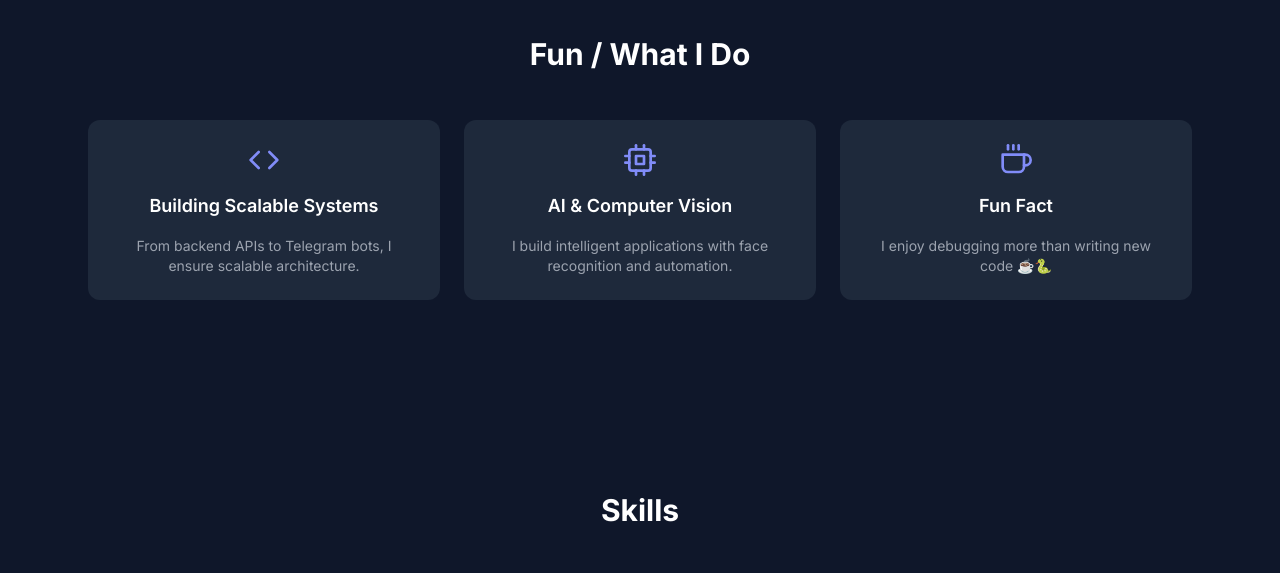
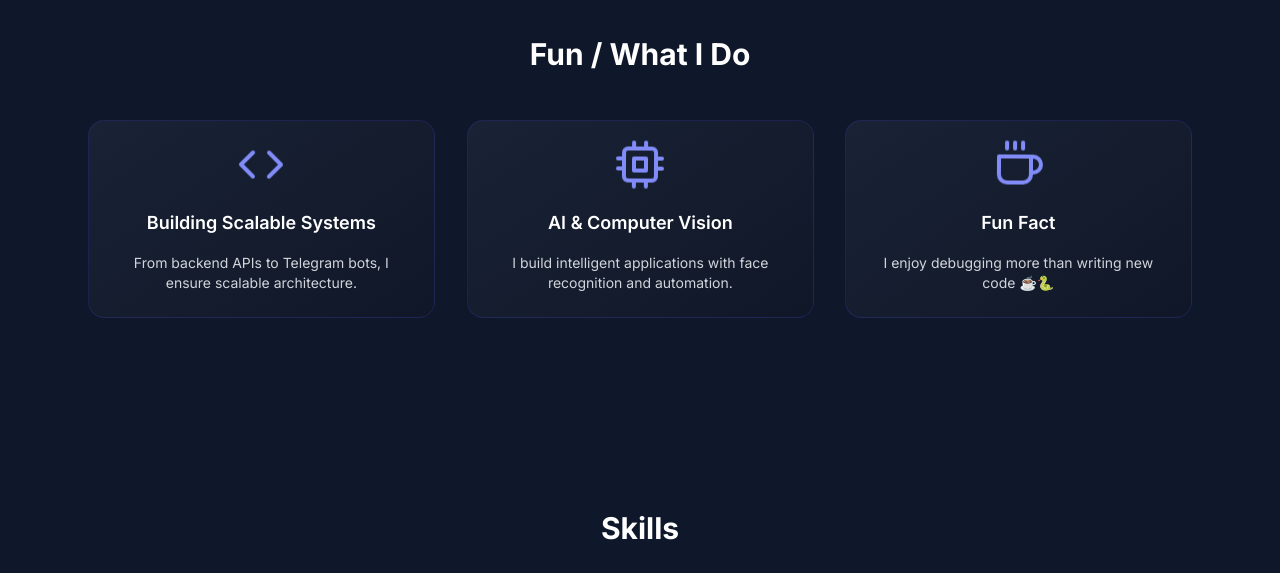
Before and after one commit to Nozhan84/nozhan84.github.io, a plain HTML site: page index.html in a window 1280 px wide. Shown: the part 1260-1833 px from the top of the page. Drawn offline with nearby package versions, Linux system fonts and the light colour scheme.

Commit message:
fix “Fun / What I Do” Section

```diff
--- a/index.html
+++ b/index.html
@@ -119,59 +119,104 @@
 </section>
 
 
-<!-- ================= FUN / WHAT I DO ================= -->
+<!-- ================= FUN / WHAT I DO (Lux Version) ================= -->
 <section id="fun" class="fade-section py-24 bg-slate-900">
   <div class="max-w-6xl mx-auto px-6">
     <h3 class="text-3xl font-bold text-white text-center mb-12">Fun / What I Do</h3>
 
-    <div class="grid grid-cols-1 md:grid-cols-3 gap-6">
+    <div class="grid grid-cols-1 md:grid-cols-3 gap-8">
 
       <!-- Card 1 -->
-      <div class="fun-card bg-slate-800 p-6 rounded-xl flex flex-col items-center text-center gap-4">
-        <i data-feather="code" class="text-indigo-400 w-8 h-8"></i>
+      <div class="fun-card p-6 rounded-2xl flex flex-col items-center text-center gap-4">
+        <i data-feather="code" class="floating-icon text-indigo-400 w-12 h-12"></i>
         <h4 class="text-white font-semibold text-lg">Building Scalable Systems</h4>
-        <p class="text-gray-400 text-sm">From backend APIs to Telegram bots, I ensure scalable architecture.</p>
+        <p class="text-gray-300 text-sm">From backend APIs to Telegram bots, I ensure scalable architecture.</p>
       </div>
 
       <!-- Card 2 -->
-      <div class="fun-card bg-slate-800 p-6 rounded-xl flex flex-col items-center text-center gap-4">
-        <i data-feather="cpu" class="text-indigo-400 w-8 h-8"></i>
+      <div class="fun-card p-6 rounded-2xl flex flex-col items-center text-center gap-4">
+        <i data-feather="cpu" class="floating-icon text-indigo-400 w-12 h-12"></i>
         <h4 class="text-white font-semibold text-lg">AI & Computer Vision</h4>
-        <p class="text-gray-400 text-sm">I build intelligent applications with face recognition and automation.</p>
+        <p class="text-gray-300 text-sm">I build intelligent applications with face recognition and automation.</p>
       </div>
 
       <!-- Card 3 -->
-      <div class="fun-card bg-slate-800 p-6 rounded-xl flex flex-col items-center text-center gap-4">
-        <i data-feather="coffee" class="text-indigo-400 w-8 h-8"></i>
+      <div class="fun-card p-6 rounded-2xl flex flex-col items-center text-center gap-4">
+        <i data-feather="coffee" class="floating-icon text-indigo-400 w-12 h-12"></i>
         <h4 class="text-white font-semibold text-lg">Fun Fact</h4>
-        <p class="text-gray-400 text-sm">I enjoy debugging more than writing new code ☕🐍</p>
+        <p class="text-gray-300 text-sm">I enjoy debugging more than writing new code ☕🐍</p>
       </div>
 
     </div>
   </div>
 </section>
 
-<!-- ================= CSS for Fun Cards ================= -->
 <style>
+  /* Fun Cards Lux */
   .fun-card {
-    transition: transform 0.3s ease, box-shadow 0.3s ease;
+    background: linear-gradient(145deg, rgba(30,41,59,0.7), rgba(17,24,39,0.7));
+    backdrop-filter: blur(6px);
+    border: 1px solid rgba(79,70,229,0.2);
+    transition: transform 0.5s ease, box-shadow 0.5s ease, background 0.5s ease;
     cursor: pointer;
+    opacity: 0;
+    transform: translateY(30px) scale(0.95);
+  }
+
+  .fun-card.visible {
+    opacity: 1;
+    transform: translateY(0) scale(1);
   }
 
   .fun-card:hover {
-    transform: translateY(-6px);
-    box-shadow: 0 15px 25px rgba(79, 70, 229, 0.5); /* subtle indigo glow */
+    transform: translateY(-10px) scale(1.05);
+    box-shadow: 0 25px 40px rgba(79,70,229,0.5);
+    background: linear-gradient(145deg, rgba(79,70,229,0.2), rgba(55,48,163,0.2));
   }
 
-  .fun-card i {
-    transition: transform 0.3s ease, color 0.3s ease;
+  .fun-card h4 {
+    transition: color 0.4s ease;
   }
 
-  .fun-card:hover i {
-    transform: scale(1.3);
-    color: #818cf8; /* brighter Indigo */
+  .fun-card:hover h4 {
+    color: #a5b4fc; /* Slightly brighter indigo */
+  }
+
+  /* Icon floating + rotation micro animation */
+  @keyframes floatRotate {
+    0%, 100% { transform: translateY(0px) rotate(0deg); }
+    25% { transform: translateY(-4px) rotate(2deg); }
+    50% { transform: translateY(-6px) rotate(-2deg); }
+    75% { transform: translateY(-4px) rotate(1deg); }
+  }
+
+  .floating-icon {
+    animation: floatRotate 3s ease-in-out infinite;
+    transition: transform 0.4s ease, color 0.4s ease;
+  }
+
+  .fun-card:hover .floating-icon {
+    transform: scale(1.4);
+    color: #818cf8;
   }
 </style>
+
+<script>
+  // Feather icons
+  feather.replace();
+
+  // Scroll observer برای fade-in Fun cards
+  const funCards = document.querySelectorAll('.fun-card');
+  const funObserver = new IntersectionObserver(entries => {
+    entries.forEach(entry => {
+      if(entry.isIntersecting) {
+        entry.target.classList.add('visible');
+      }
+    });
+  }, { threshold: 0.2 });
+
+  funCards.forEach(card => funObserver.observe(card));
+</script>
 
 
 <!-- ================= SKILLS ================= -->
```
